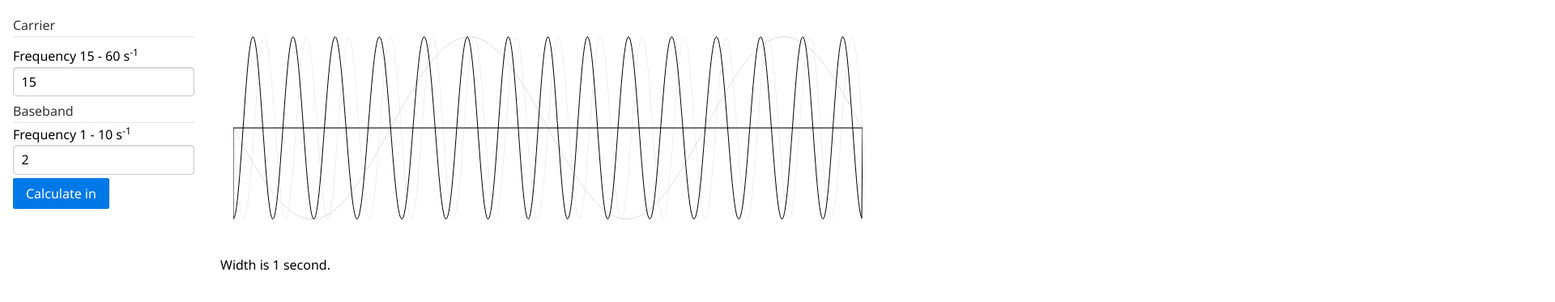
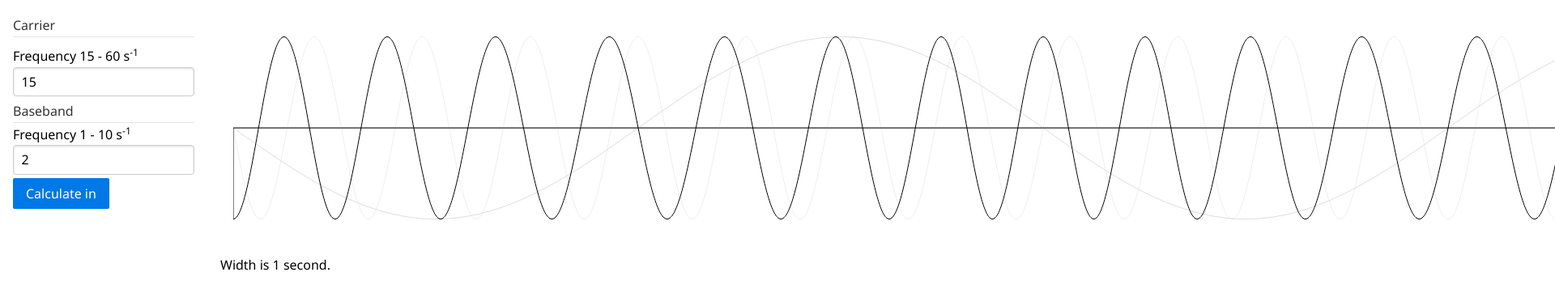
Before and after one commit to alicialink/synth-junction, a website: page fm-playground/index.html in a window 1280 px wide. Shown: the part 129-502 px from the top of the page at 81% size, 1920 px wide, since content can reach past the window. Drawn offline with nearby package versions, Linux system fonts and the light colour scheme.

Commit message:
A little reformatting

```diff
--- a/fm-playground/index.html
+++ b/fm-playground/index.html
@@ -1,5 +1,6 @@
 <!DOCTYPE html>
-<html >
+<html>
+
 <head>
   <meta charset="UTF-8">
   <title>FM-ize Me</title>
@@ -9,9 +10,7 @@
 
   <link href="https://fonts.googleapis.com/css?family=Noto+Sans" rel="stylesheet">
 
-
   <link rel="stylesheet" href="css/style.css">
-
 
 </head>
 
@@ -38,7 +37,7 @@
   </div>
   <div class="pure-u-4-5 l-box">
     <h1>The Plot</h1>
-    <canvas id="canvas" height="250" width="777" style="margin: 1em;"></canvas>
+    <canvas id="canvas" height="250" width="2000" style="margin: 1em;"></canvas>
     <p>Width is 1 second.</p>
   </div>
 </div>
@@ -47,4 +46,5 @@
 <script src="js/index.js"></script>
 
 </body>
+
 </html>
```
Lines whose indentation alone changed are shown as unchanged.
